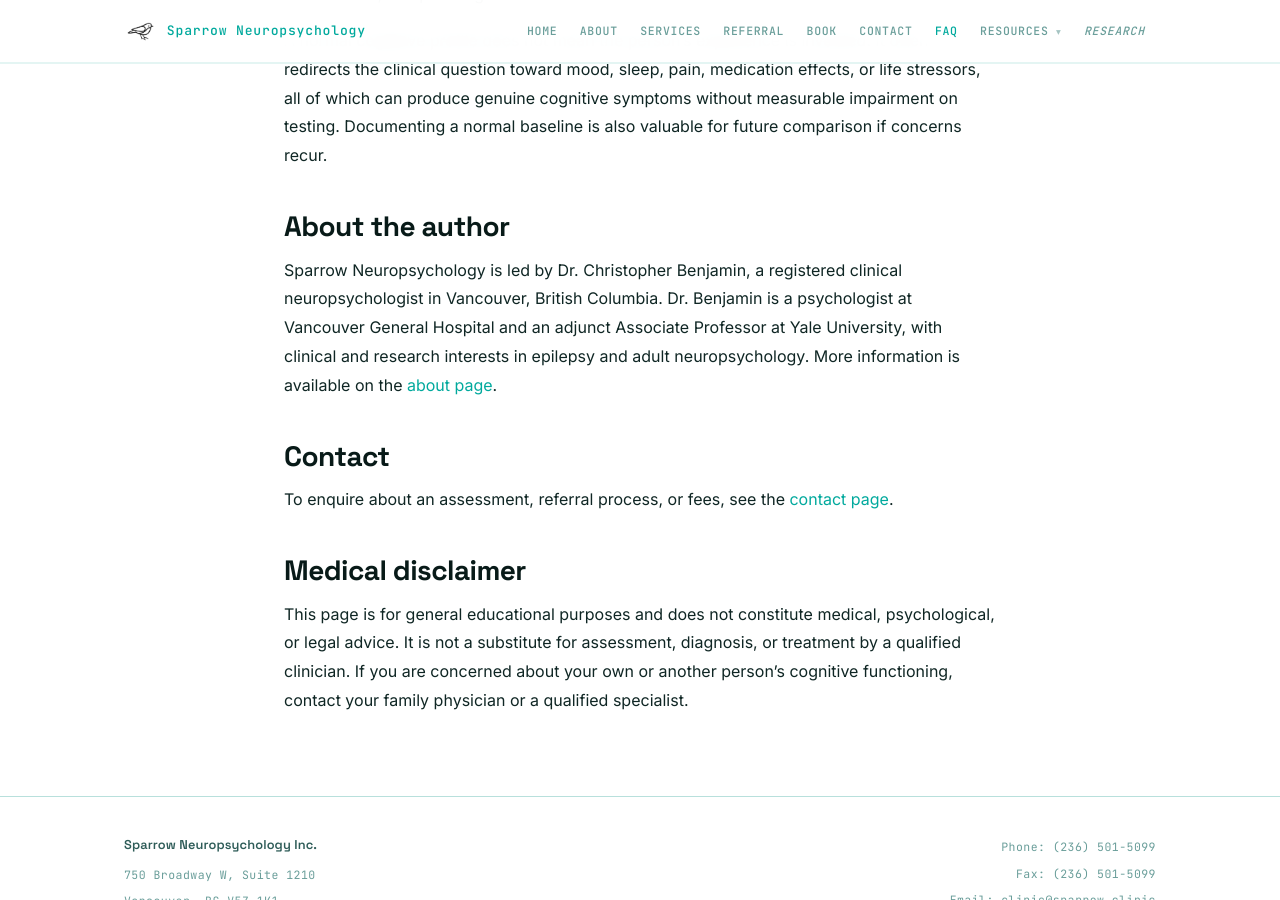
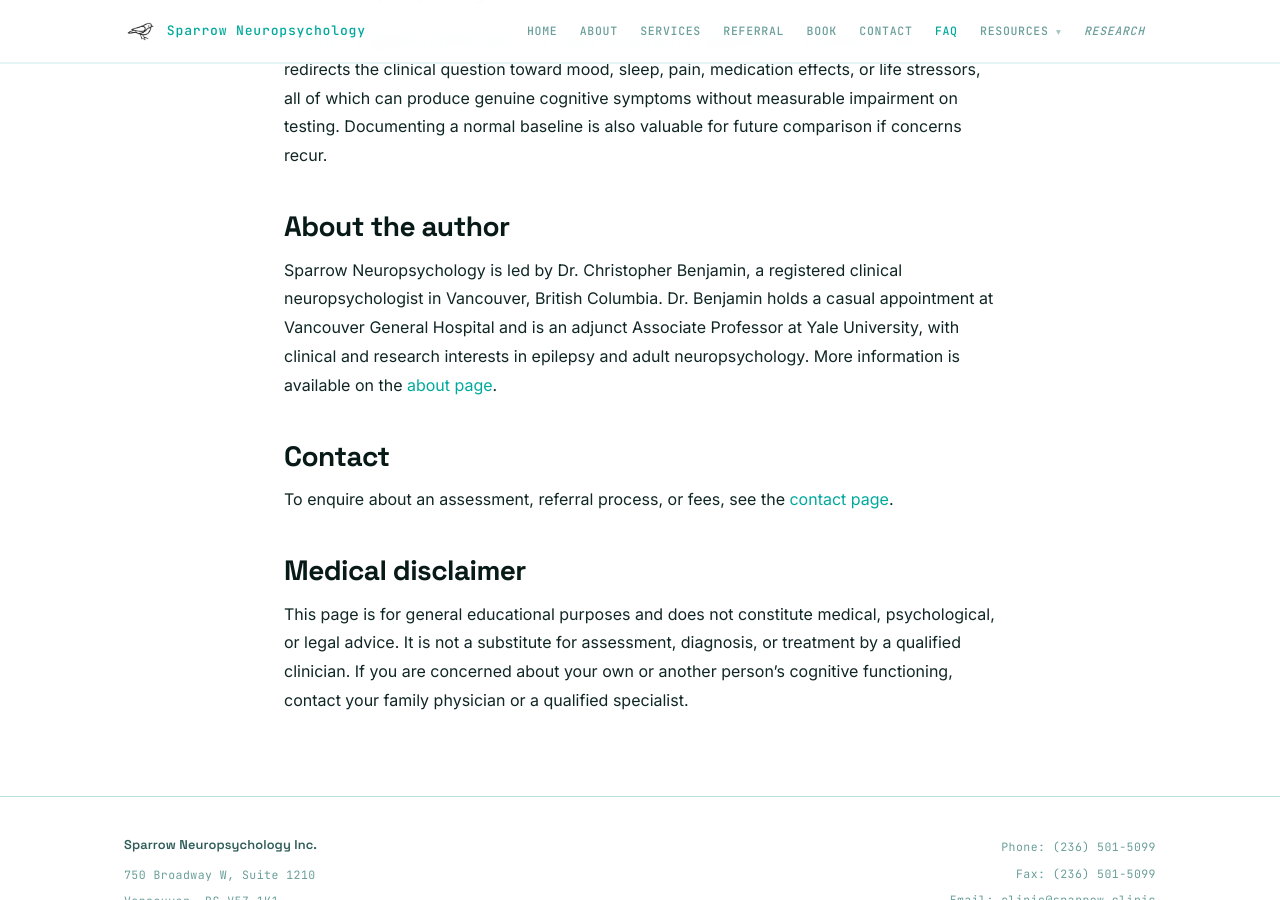
Before and after one commit to cfxb/sparrow-clinic, a Jekyll site: the page built from faq.md, in a window 1280 px wide and 900 px high, scrolled down 10094 px. Built offline with Jekyll 4.4.1, drawn with Linux system fonts in a browser that asks for light colours.

Commit message:
FAQ: soften "About the author" VGH phrasing (F2 — FAQ instance only)
Replaces "Dr. Benjamin is a psychologist at Vancouver General Hospital"
with "Dr. Benjamin holds a casual appointment at Vancouver General
Hospital" in the FAQ "About the author" section. Yale "adjunct
Associate Professor" phrasing kept as-is per user instruction.

This is the FAQ instance only. The same VGH phrasing pattern appears
in seven other places across the site (about.md credentials list and
background paragraph, about.md description, home page bio paragraph,
the home credentials block in _layouts/home.html, and the Person
schema description). Per F2 instruction, those are surfaced in the
Tier 4 summary for review rather than changed silently.

Co-Authored-By: Claude Opus 4.7 (1M context) <noreply@anthropic.com>

```diff
--- a/faq.md
+++ b/faq.md
@@ -165,7 +165,7 @@ A normal cognitive profile does not mean the person's experience is invented. It
 
 ## About the author
 
-Sparrow Neuropsychology is led by Dr. Christopher Benjamin, a registered clinical neuropsychologist in Vancouver, British Columbia. Dr. Benjamin is a psychologist at Vancouver General Hospital and an adjunct Associate Professor at Yale University, with clinical and research interests in epilepsy and adult neuropsychology. More information is available on the [about page](/about/).
+Sparrow Neuropsychology is led by Dr. Christopher Benjamin, a registered clinical neuropsychologist in Vancouver, British Columbia. Dr. Benjamin holds a casual appointment at Vancouver General Hospital and is an adjunct Associate Professor at Yale University, with clinical and research interests in epilepsy and adult neuropsychology. More information is available on the [about page](/about/).
 
 ## Contact
 
```
